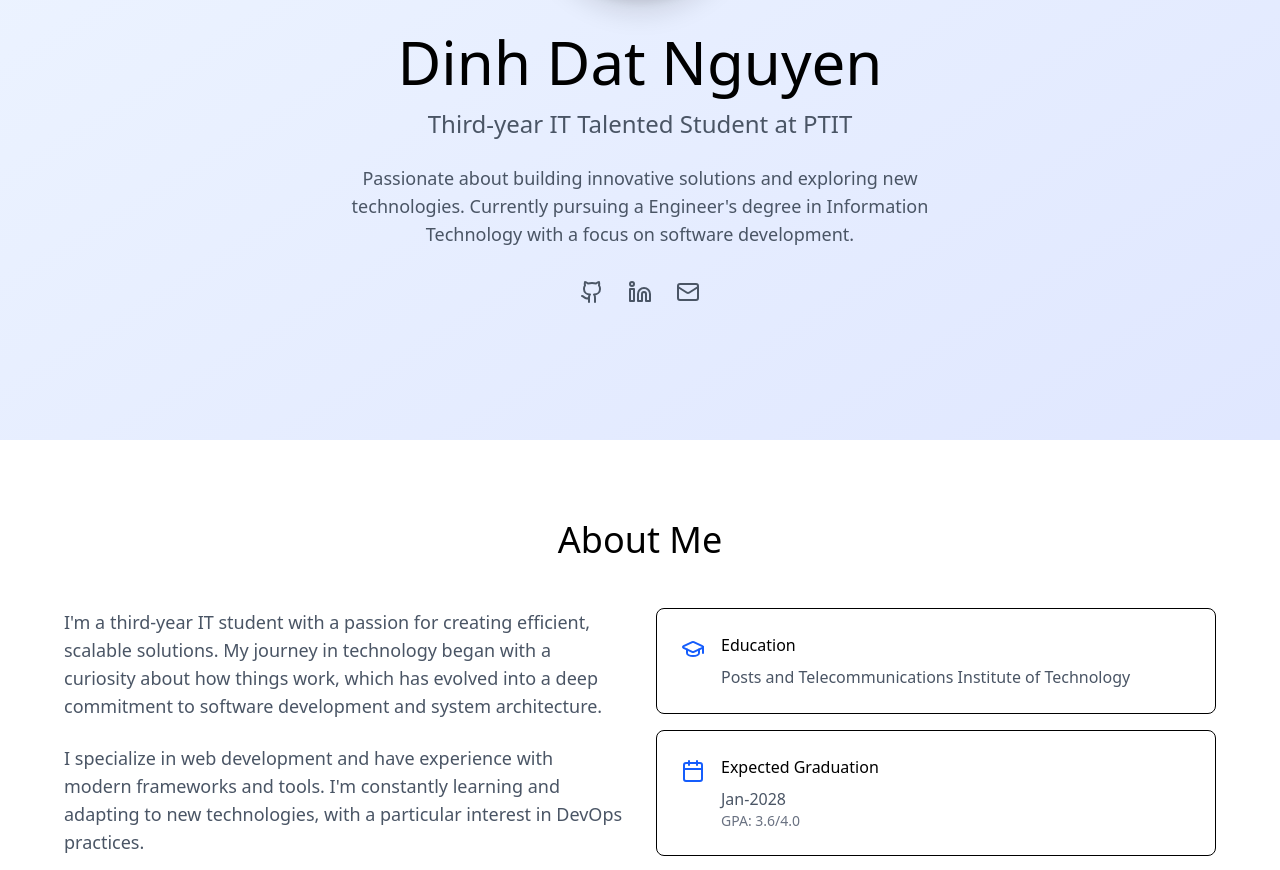
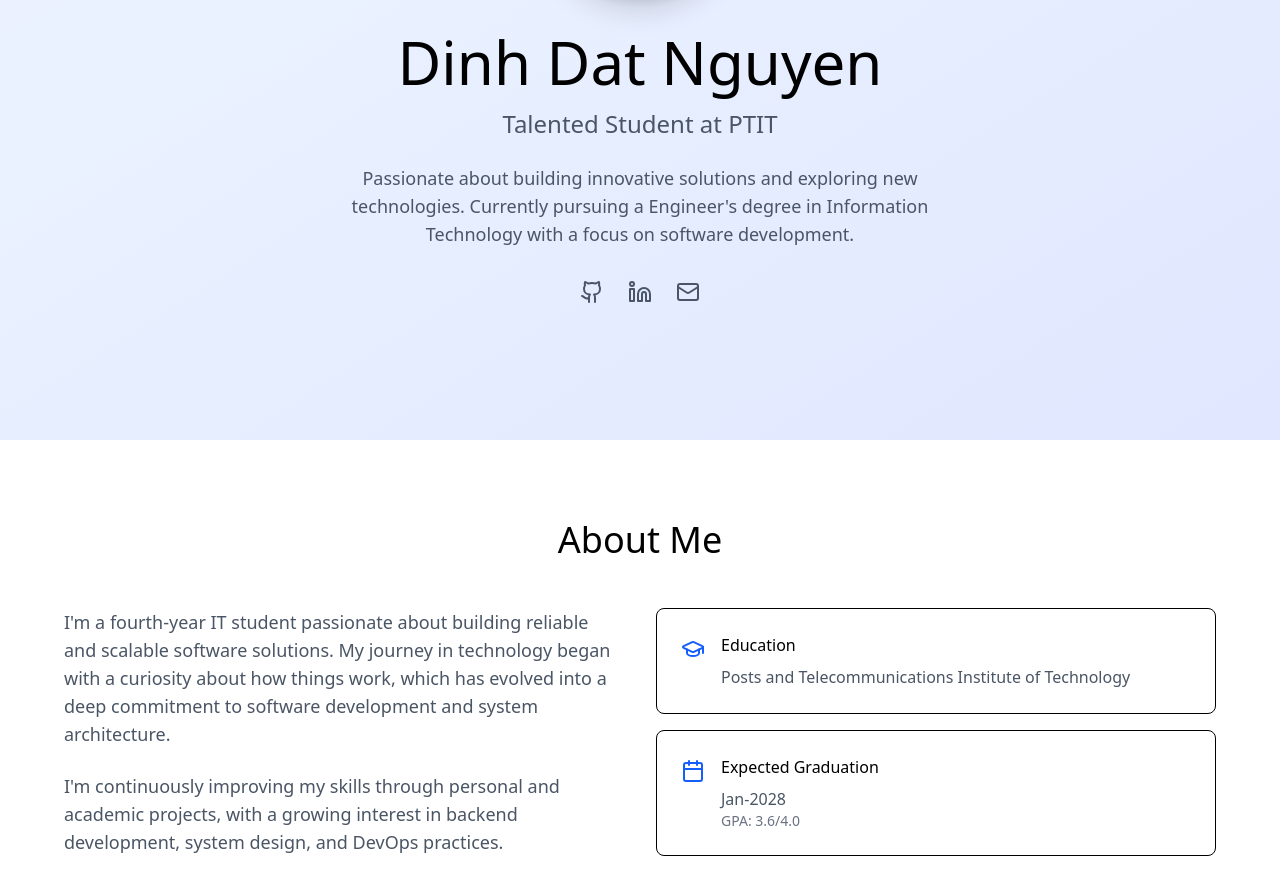
Before and after one commit to DatJB/portfolio, a React (Vite) app: page / in a window 1280 px wide. Shown: the part 360-1230 px from the top of the page. Built offline with nearby package versions, Linux system fonts and the light colour scheme.

Commit message:
edit profile

```diff
--- a/src/components/About.jsx
+++ b/src/components/About.jsx
@@ -9,14 +9,12 @@ export function About() {
         <div className="grid md:grid-cols-2 gap-8">
           <div>
             <p className="text-lg text-gray-600 mb-6">
-              I'm a third-year IT student with a passion for creating efficient, scalable solutions.
+              I'm a fourth-year IT student passionate about building reliable and scalable software solutions.
               My journey in technology began with a curiosity about how things work, which has evolved
               into a deep commitment to software development and system architecture.
             </p>
             <p className="text-lg text-gray-600 mb-6">
-              I specialize in web development and have experience with modern frameworks
-              and tools. I'm constantly learning and adapting to new technologies, with a particular
-              interest in DevOps practices.
+              I'm continuously improving my skills through personal and academic projects, with a growing interest in backend development, system design, and DevOps practices.
             </p>
           </div>
 
--- a/src/components/Hero.jsx
+++ b/src/components/Hero.jsx
@@ -19,7 +19,7 @@ export function Hero() {
             Dinh Dat Nguyen
           </h1>
           <p className="text-xl md:text-2xl text-gray-600 mb-6">
-            Third-year IT Talented Student at PTIT
+            Talented Student at PTIT
           </p>
           <p className="text-lg text-gray-600 max-w-2xl mx-auto mt-2 mb-8">
             Passionate about building innovative solutions and exploring new technologies.
```
